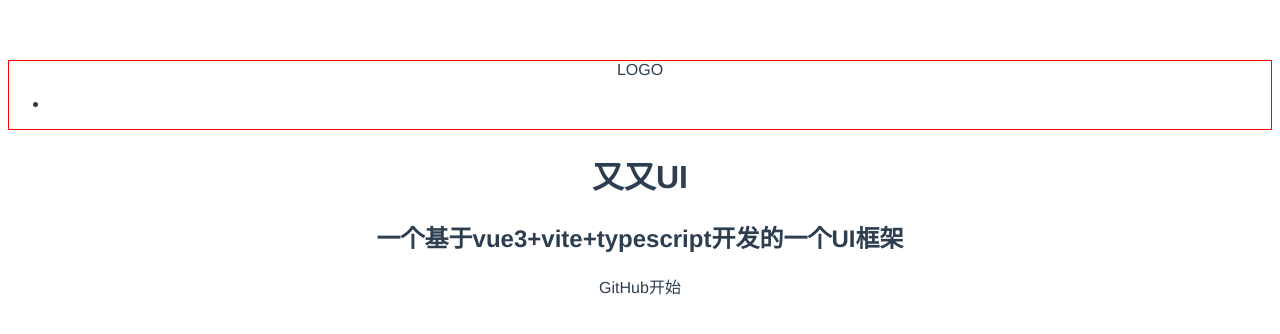
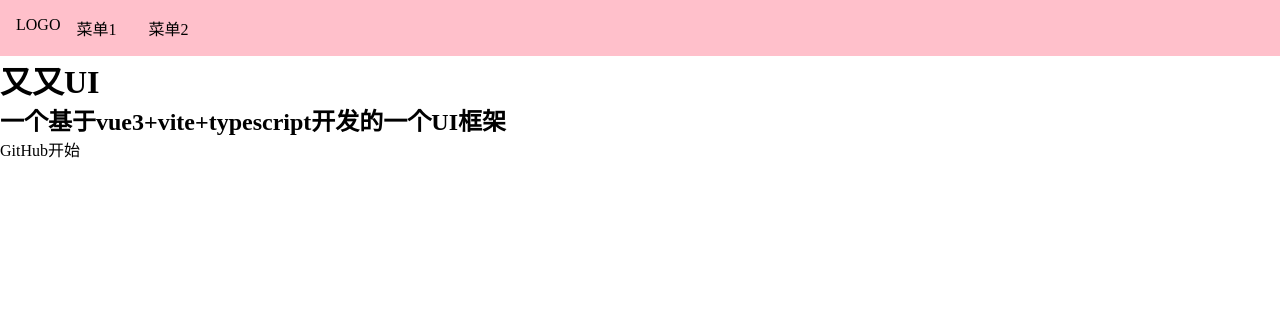
Before and after one commit to lwq13619255270/lwq-vue3-ui, a Vue app: page /#/ in a window 1280 px wide. Shown: the top 334 px of the page. Built offline with nearby package versions, Linux system fonts and the light colour scheme.

Commit message:
topnav样式更新

```diff
--- a/src/index.css
+++ /dev/null
@@ -1,8 +0,0 @@
-#app {
-  font-family: Avenir, Helvetica, Arial, sans-serif;
-  -webkit-font-smoothing: antialiased;
-  -moz-osx-font-smoothing: grayscale;
-  text-align: center;
-  color: #2c3e50;
-  margin-top: 60px;
-}
--- /dev/null
+++ b/src/index.scss
@@ -0,0 +1,16 @@
+* {
+  margin: 0;
+  padding: 0;
+  box-sizing: border-box;
+}
+ul,
+ol {
+  list-style: none;
+}
+a {
+  text-decoration: none;
+  color: inherit;
+  &:hover {
+    border-bottom: 1px solid;
+  }
+}
--- a/src/main.ts
+++ b/src/main.ts
@@ -1,6 +1,6 @@
 import { createApp } from 'vue'
 import App from './App.vue'
-import './index.css'
+import './index.scss'
 import { createWebHashHistory, createRouter} from 'vue-router'
 import Home from './views/Home.vue'
 import Doc from './views/Doc.vue'
--- a/src/views/Home.vue
+++ b/src/views/Home.vue
@@ -3,7 +3,8 @@
         <div class="top-nav">
             <div class="log">LOGO</div>
             <ul class="menu">
-                <li></li>
+                <li>菜单1</li>
+                <li>菜单2</li>
             </ul>
         </div>
         <div class="banner">
@@ -17,7 +18,21 @@
     </div>
 </template>
 <style lang="scss" scoped>
-    .top-nav {
-        border: 1px solid red
+.top-nav {
+  background: pink;
+  display: flex;
+  padding: 16px;
+  > .logo {
+    max-width: 6em;
+    margin-right: auto;
+  }
+  > .menu {
+    display: flex;
+    white-space: nowrap;
+    flex-wrap: nowrap;
+    > li {
+      margin: 0 1em;
     }
+  }
+}
 </style>
```
